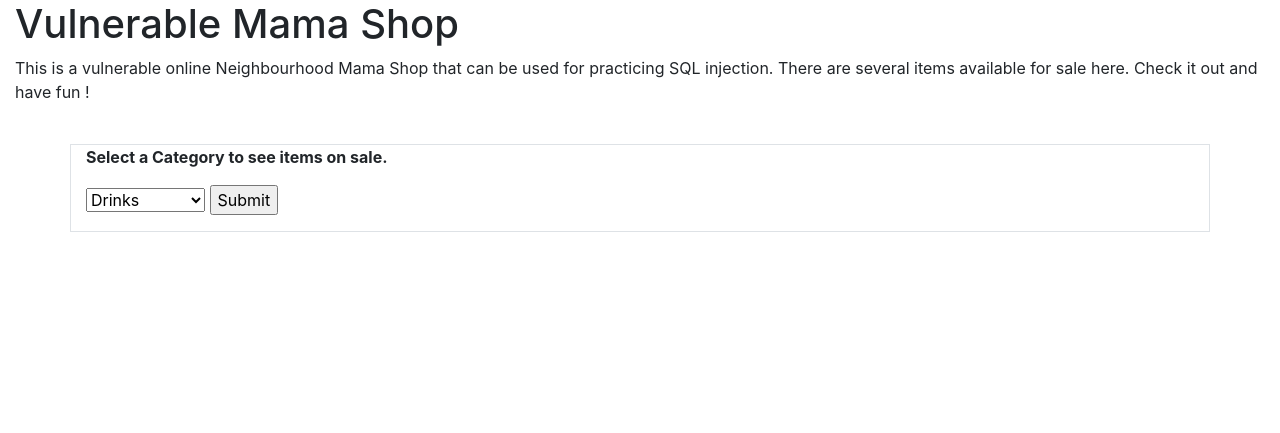
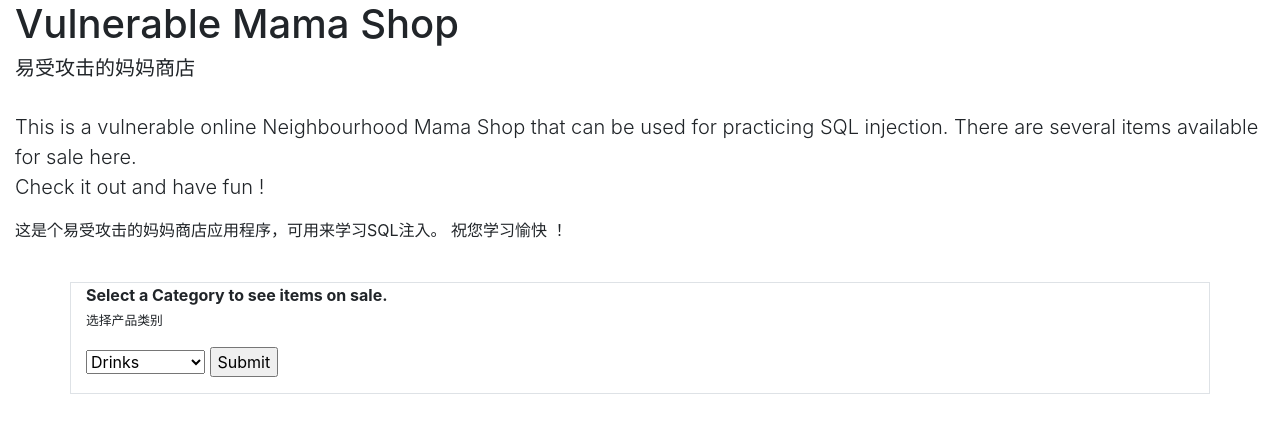
Before and after one commit to ngchianglin/VulnerableMamaShop, a PHP site: page /welcome.php in a window 1280 px wide. Shown: the part 56-489 px from the top of the page. Run offline with PHP 8.4, Linux system fonts and the light colour scheme.

Commit message:
Added chinese language support

```diff
--- a/apps/login.php
+++ b/apps/login.php
@@ -65,7 +65,7 @@ header('Content-Type: text/html; charset=UTF-8');
 <meta charset="UTF-8">
 <meta name="viewport" content="width=device-width, initial-scale=1, shrink-to-fit=no">
 <link rel="stylesheet" type="text/css" href="bootstrap.min.css">
-<title>Vulnerable Mama Shop</title>
+<title>Vulnerable Mama Shop - 易受攻击的妈妈商店</title>
 </head>
 <body>
 
@@ -94,7 +94,9 @@ if($validate === false )
 
 ?>
 
-<h3>Customer Login Here</h3>
+<h3>Customer Login Here<br>
+<small>用户登录</small>
+</h3>
 
 <form action="login.php" method="POST" class="w-50">
   <div class="form-group">
--- a/apps/welcome.php
+++ b/apps/welcome.php
@@ -57,7 +57,7 @@ header('Content-Type: text/html; charset=UTF-8');
 <meta charset="UTF-8">
 <meta name="viewport" content="width=device-width, initial-scale=1, shrink-to-fit=no">
 <link rel="stylesheet" type="text/css" href="bootstrap.min.css">
-<title>Vulnerable Mama Shop</title>
+<title>Vulnerable Mama Shop - 易受攻击的妈妈商店</title>
 </head>
 <body>
 
@@ -81,14 +81,22 @@ header('Content-Type: text/html; charset=UTF-8');
 
   <div class="container-fluid">
         <h1>Vulnerable Mama Shop</h1>
-        <p>This is a vulnerable online Neighbourhood Mama Shop that can be used for practicing SQL injection. There are several items
-        available for sale here. Check it out and have fun !</p>
+        <p class="h5">易受攻击的妈妈商店</p>
+        <br>
+        <p class="lead">This is a vulnerable online Neighbourhood Mama Shop that can be used for practicing SQL injection. There are several items
+        available for sale here.<br>Check it out and have fun !
+        </p>
+        <p>
+        这是个易受攻击的妈妈商店应用程序，可用来学习SQL注入。 祝您学习愉快 ！
+        </p>
   </div>
   <br>
 
   <div class="container border">
 
-   <p class="font-weight-bold">Select a Category to see items on sale. </p>
+   <p class="font-weight-bold">Select a Category to see items on sale.<br>
+   <small>选择产品类别</small>
+   </p>
    <p>
    <form action="welcome.php" method="POST">
     <select name="catid">
```
Also changed, not shown: apps/about.html (+10 -5 lines).
